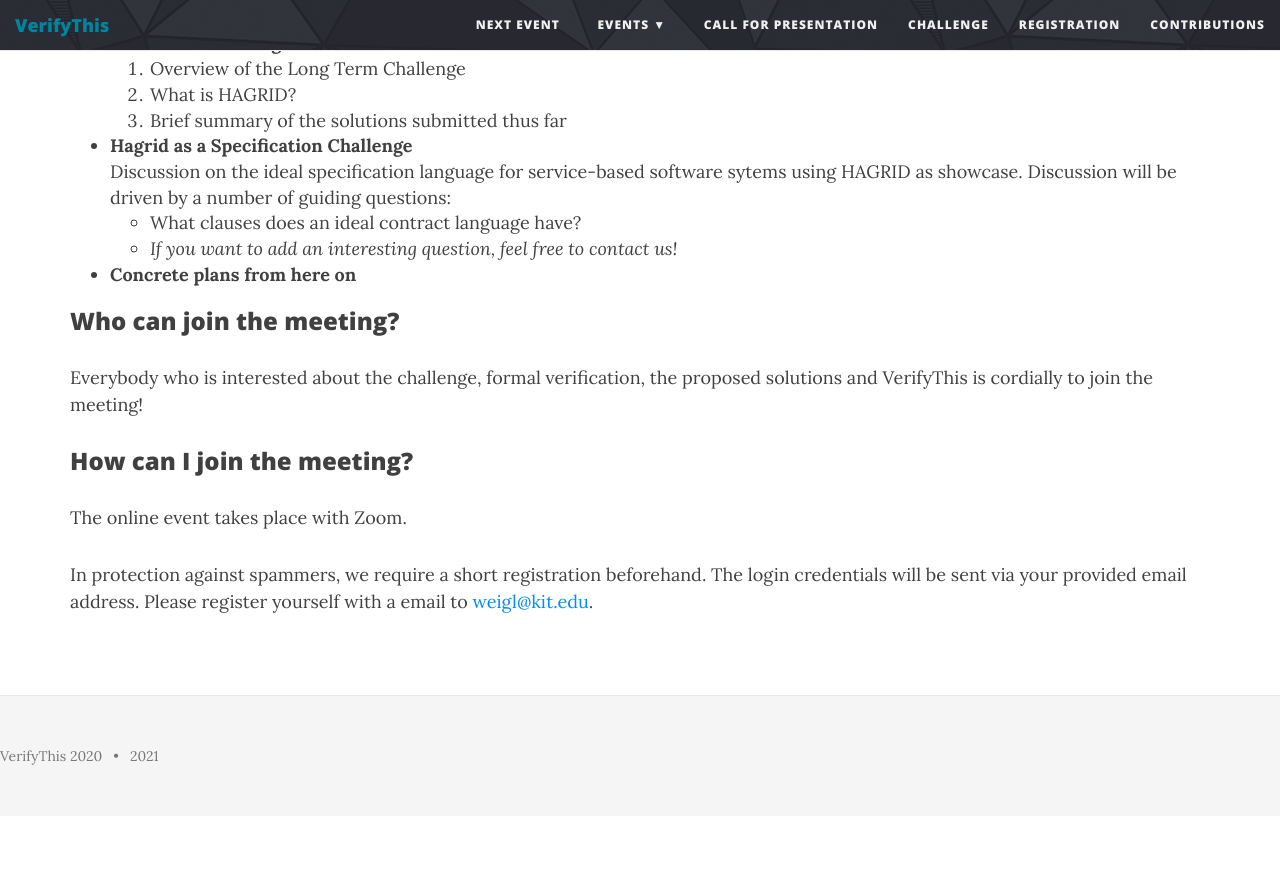
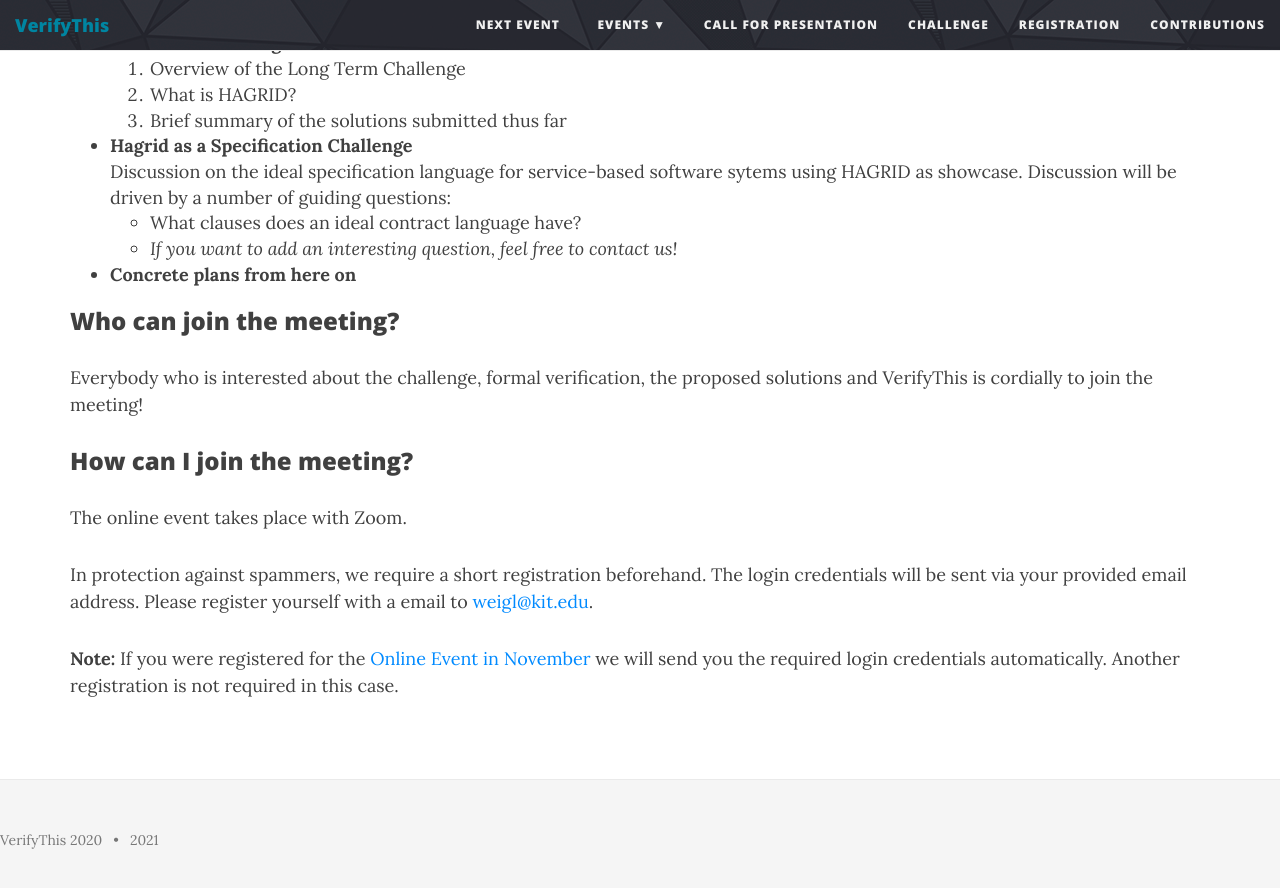
Before and after one commit to verifythis/verifythis.github.io, a Jekyll site: the page built from online-event-feb.html, in a window 1280 px wide and 900 px high, scrolled down 1009 px. Shown: the top 888 px of the window. Built offline with Jekyll 4.4.1, drawn with Linux system fonts in a browser that asks for light colours; before the commit the page ends 1825 px from its top, so only the background shows below that.

Commit message:
add note

```diff
--- a/online-event-feb.html
+++ b/online-event-feb.html
@@ -7,9 +7,11 @@ subtitle: Collaborative Long-term Verification Challenge
 <center>
     <h1>Online Discussion</h1>
     <p><strong>12th February, 2020, 14:00 – 16:00 UTC
-    <a href="https://www.timeanddate.com/worldclock/fixedtime.html?msg=VerifyThis&amp;iso=2021-02-12T14:00:00">14:00 UTC</a></strong>
+            <a href="https://www.timeanddate.com/worldclock/fixedtime.html?msg=VerifyThis&amp;iso=2021-02-12T14:00:00">14:00
+                UTC</a></strong>
         -
-<a href="https://www.timeanddate.com/worldclock/fixedtime.html?msg=VerifyThis&amp;iso=2021-02-12T16:00:00">16:00 UTC</a></strong>
+        <a href="https://www.timeanddate.com/worldclock/fixedtime.html?msg=VerifyThis&amp;iso=2021-02-12T16:00:00">16:00
+            UTC</a></strong>
     </p>
 
     <p><a href="#participating">Information for participating are below.</a></p>
@@ -57,7 +59,7 @@ use of contract languages in their specifications.</p>
 
     <li><b>Hagrid as a Specification Challenge</b><br> Discussion on
         the ideal specification language for service-based software
-        sytems using HAGRID as showcase.  Discussion will be driven by
+        sytems using HAGRID as showcase. Discussion will be driven by
         a number of guiding questions:
         <ul>
             <li>What clauses does an ideal contract language have?
@@ -71,7 +73,7 @@ use of contract languages in their specifications.</p>
 <h3>Who can join the meeting?</h3>
 
 <p>Everybody who is interested about the challenge, formal verification,
-    the  proposed solutions and VerifyThis is cordially to join the meeting!</p>
+    the proposed solutions and VerifyThis is cordially to join the meeting!</p>
 
 <h3 id="participating">How can I join the meeting?</h3>
 
@@ -83,3 +85,7 @@ use of contract languages in their specifications.</p>
     register yourself with a email to
     <a href="mailto:weigl@kit.edu?subject=VTLTC registration">weigl@kit.edu</a>.
 </p>
+
+<p><strong>Note:</strong> If you were registered for the <a href="/online-event-nov/">Online Event in November</a>
+    we will send you the required login credentials automatically. Another registration is not required in this case.
+</p>
```
Lines whose indentation alone changed are shown as unchanged.
